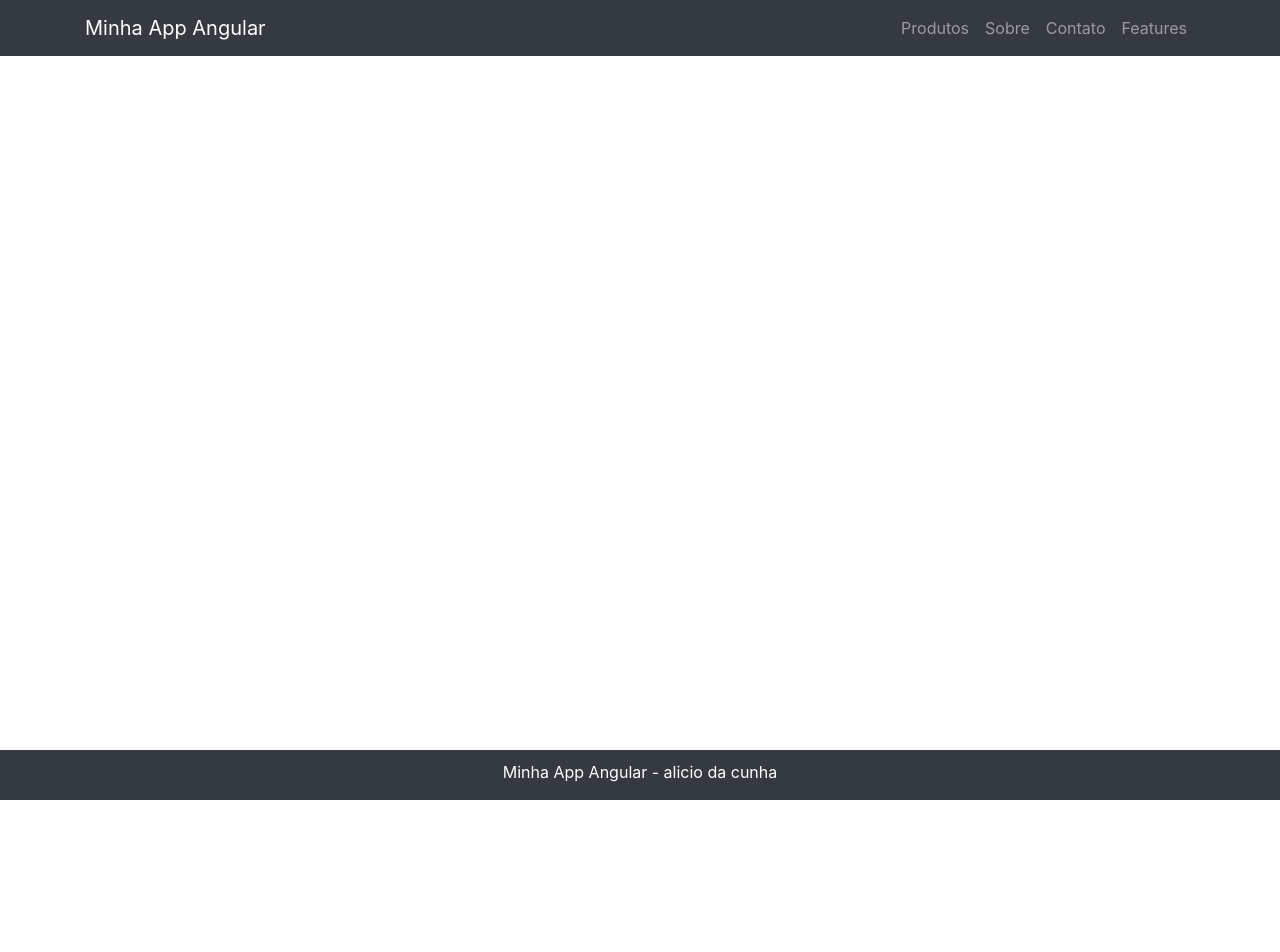
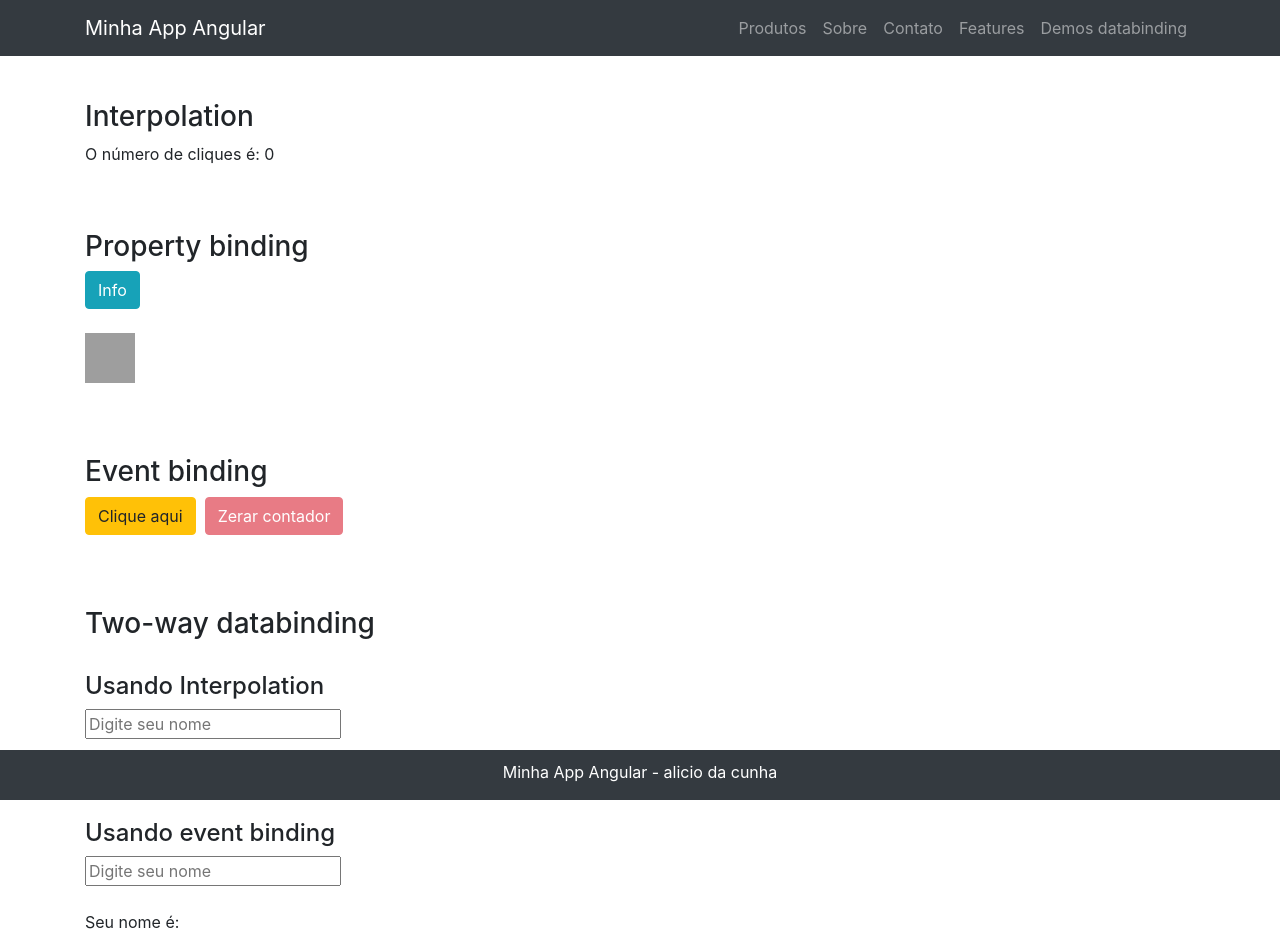
Before and after one commit to Igor-maciel/ProjetoModelo, an Angular app: page /demos in a window 1280 px wide. Before the commit this address led to /. Shown: the top 952 px of the page. Before the commit the page ends 800 px from the top, so only its background shows below. Built offline with nearby package versions, Linux system fonts and the light colour scheme; grey boxes are pictures that could not be loaded.

Commit message:
exemplos de binding

```diff
--- a/src/app/app.module.ts
+++ b/src/app/app.module.ts
@@ -2,6 +2,7 @@ import { BrowserModule } from '@angular/platform-browser';
 import { NgModule } from '@angular/core';
 import { RouterModule } from '@angular/router';
 import { APP_BASE_HREF } from '@angular/common';
+import { FormsModule } from '@angular/forms';
 
 import { AppComponent } from './app.component';
 import { MenuComponent } from './navegacao/menu/menu.component';
@@ -11,6 +12,7 @@ import { SobreComponent } from './institucional/sobre/sobre.component';
 import { ContatoComponent } from './institucional/contato/contato.component';
 import { rooteRouterConfig } from './app.route';
 import { from } from 'rxjs';
+import { DataBindingComponent } from './demos/data-binding/data-binding.component';
 
 @NgModule({
   declarations: [
@@ -19,11 +21,13 @@ import { from } from 'rxjs';
     HomeComponent,
     FooterComponent,
     SobreComponent,
-    ContatoComponent
+    ContatoComponent,
+    DataBindingComponent
   ],
   imports: [
     BrowserModule,
-    [RouterModule.forRoot(rooteRouterConfig, { useHash: false })]
+    [RouterModule.forRoot(rooteRouterConfig, { useHash: false })],
+    FormsModule
   ],
   providers: [
     { provide: APP_BASE_HREF, useValue: '/' }
--- a/src/app/app.route.ts
+++ b/src/app/app.route.ts
@@ -2,10 +2,12 @@ import { Routes } from '@angular/router';
 import { HomeComponent } from './navegacao/home/home.component';
 import { ContatoComponent } from './institucional/contato/contato.component';
 import { SobreComponent } from './institucional/sobre/sobre.component';
+import { DataBindingComponent } from './demos/data-binding/data-binding.component';
 
 export const rooteRouterConfig: Routes = [
     { path: '', redirectTo: '/home', pathMatch: 'full' },
     { path: 'home', component: HomeComponent },
     { path: 'contato', component: ContatoComponent },
     { path: 'sobre', component: SobreComponent },
+    { path: 'demos', component: DataBindingComponent },
 ];
--- /dev/null
+++ b/src/app/demos/data-binding/data-binding.component.html
@@ -0,0 +1,45 @@
+<div  class="container main-container">
+    <h3>Interpolation</h3>
+
+    <p>O número de cliques é: {{ contadorClique }}</p>
+
+
+    <br><br>
+    <h3>Property binding</h3>
+    <button class="btn btn-info" [disabled]="contadorClique >= 10">Info</button>
+    <br><br>
+    <img [src]="urlImagem" height="50px" width="50px">
+
+
+    <br><br>
+    <br><br>
+    <h3>Event binding</h3>
+    <button class="btn btn-warning" (click)='adicionarClique()'>Clique aqui</button>&nbsp;
+    <button class="btn btn-danger" (click)='zerarContador()' [disabled]='contadorClique <= 10'>Zerar contador</button>
+    <br><br>
+    <br><br>
+
+
+    <h3>Two-way databinding</h3>
+    <br>
+    <h4>Usando Interpolation</h4>
+    <input type="text" (keyup)='perdaDefoco($event)' placeholder="Digite seu nome">
+    <br><br>
+    <label for="">Seu nome é: {{ nome }}</label>
+    <br><br>
+
+    <h4>Usando event binding</h4>
+    <input type="text" [ngModel]="nome" (ngModelChange)='nome = $event' placeholder="Digite seu nome">
+    <br><br>
+    <label for="">Seu nome é: {{ nome }}</label>
+    <br><br>
+
+
+    <h4>Usando Two-way</h4>
+    <input type="text" [(ngModel)]="nome" placeholder="Digite seu nome">
+    <br><br>
+    <label class="{{ nome }}">Seu nome é: {{ nome }}</label>
+
+
+
+</div>
--- /dev/null
+++ b/src/app/demos/data-binding/data-binding.component.ts
@@ -0,0 +1,25 @@
+import { Component, OnInit } from '@angular/core';
+
+@Component({
+  selector: 'app-data-binding',
+  templateUrl: './data-binding.component.html',
+  styles: []
+})
+export class DataBindingComponent {
+
+  public contadorClique: number = 0;
+  public urlImagem: string = "https://angular.io/assets/images/logos/angular/angular.svg";
+  public nome: string = "";
+
+  adicionarClique() {
+    this.contadorClique++;
+  }
+
+  zerarContador() {
+    this.contadorClique = 0;
+  }
+
+  perdaDefoco(event: any) {
+    this.nome = event.target.value;
+  }
+}
--- a/src/app/institucional/contato/contato.component.ts
+++ b/src/app/institucional/contato/contato.component.ts
@@ -5,11 +5,4 @@ import { Component, OnInit } from '@angular/core';
   templateUrl: './contato.component.html',
   styles: []
 })
-export class ContatoComponent implements OnInit {
-
-  constructor() { }
-
-  ngOnInit() {
-  }
-
-}
+export class ContatoComponent { }
--- a/src/app/navegacao/menu/menu.component.html
+++ b/src/app/navegacao/menu/menu.component.html
@@ -21,6 +21,9 @@
                 <li class="nav-item">
                     <a class="nav-link" [routerLink]="['/feature']" routerLinkActive="router-link-active" >Features</a>
                 </li>
+                <li class="nav-item">
+                    <a class="nav-link" [routerLink]="['/demos']" routerLinkActive="router-link-active" >Demos databinding</a>
+                </li>
             </ul>
         </div>
     </div>
```
